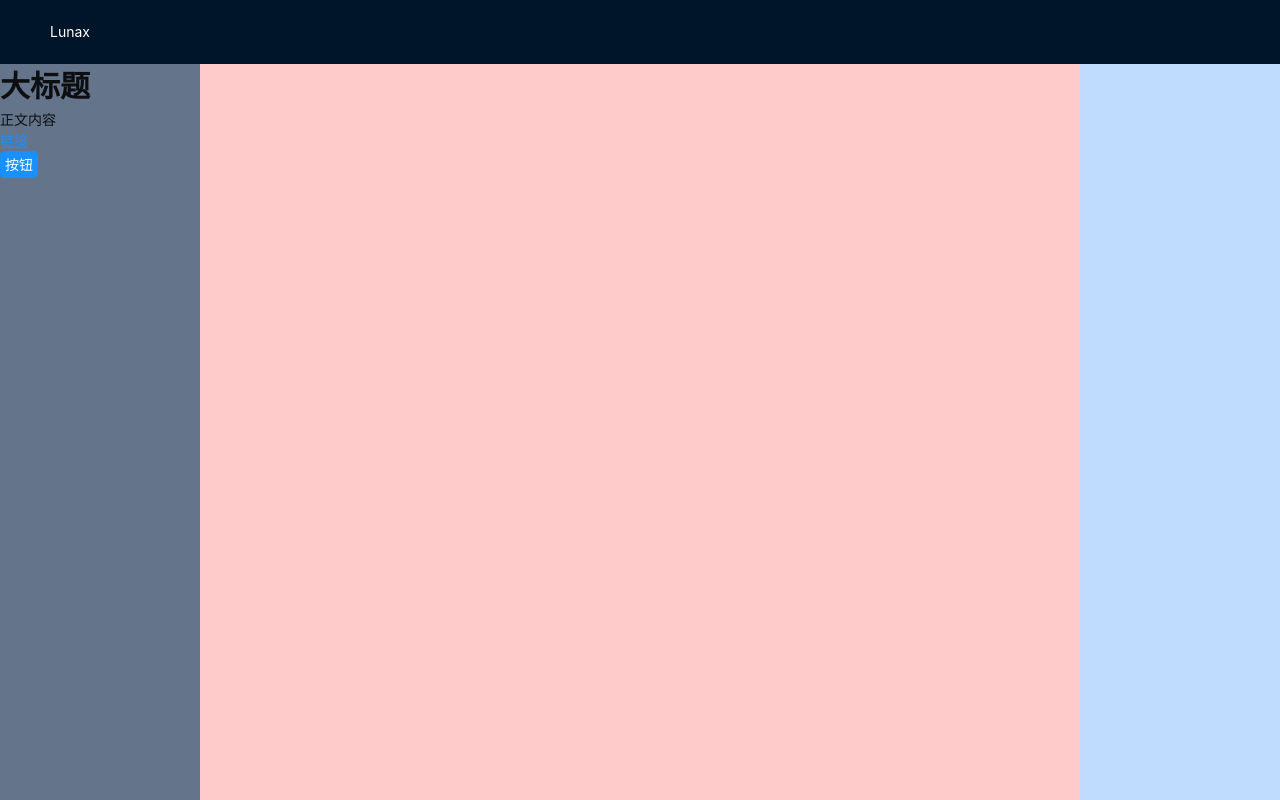
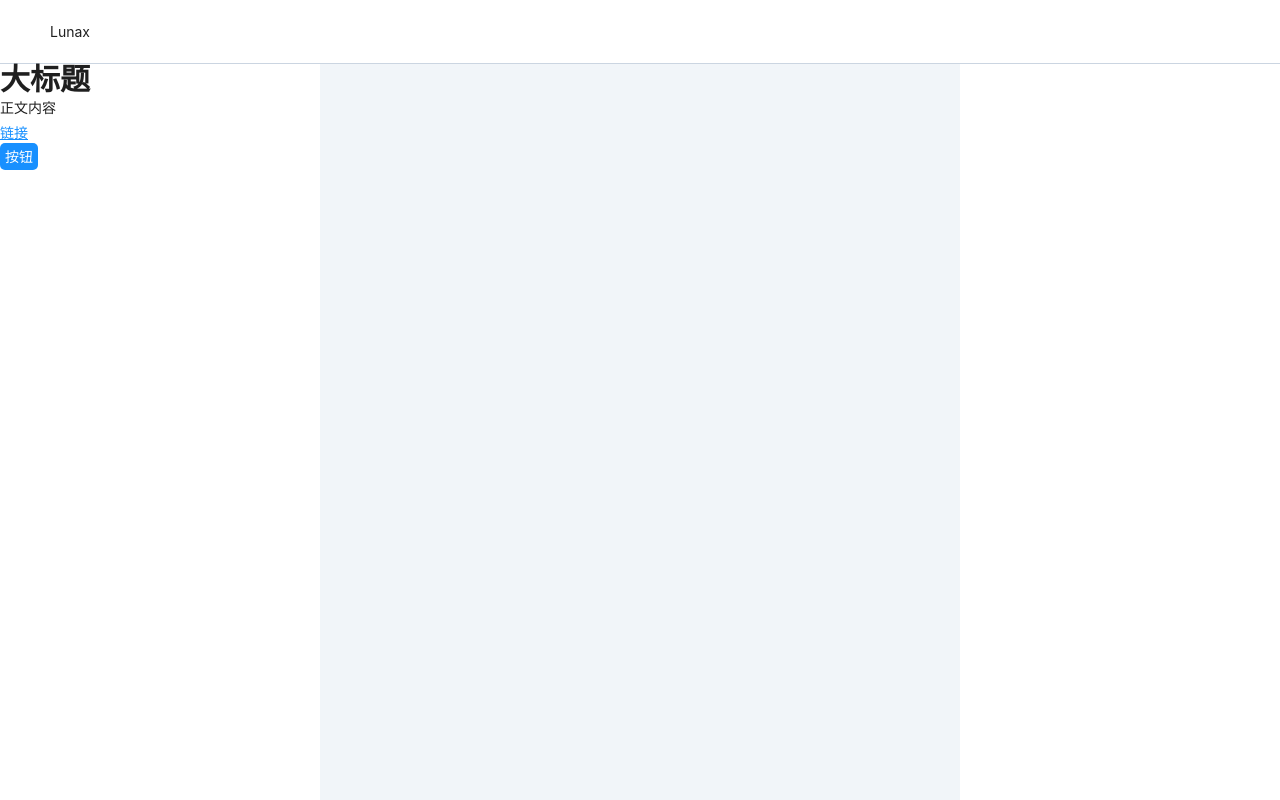
Before and after one commit to jerry-lllman/luna, a React (Vite) app in the folder packages/client/: page /editor in a window 1280 px wide. Built offline with nearby package versions, Linux system fonts and the light colour scheme.

Commit message:
feat: 实现动态渲染组件设置项

```diff
--- a/packages/client/src/components/PropsTable.tsx
+++ b/packages/client/src/components/PropsTable.tsx
@@ -1,5 +1,6 @@
 import { ComponentPropsType } from "@/defaultProps"
 import { PropToForm, PropsToForms, mapPropsToForms } from "@/propsMap"
+import { Form } from "antd"
 import { isNil, keys, reduce } from "lodash-es"
 import { Suspense } from "react"
 
@@ -22,7 +23,10 @@ export default function PropsTable(props: PropsTableProps) {
 
 
 	return (
-		<div>
+		<Form
+			labelCol={{ span: 6 }}
+			wrapperCol={{ span: 18 }}
+		>
 			{
 				keys(finalProps).map((key) => {
 					// 拿到 mapPropsToForms 中自定的对应字段的内容 PropToForm 类型
@@ -30,10 +34,22 @@ export default function PropsTable(props: PropsTableProps) {
 					// 如果 item 不存在则返回 null
 					if (isNil(item)) return null
 					// 否则渲染该组件
-					const	Component = item.component
-					return <Suspense fallback="loading"><Component value={item?.value} /></Suspense>
+					const Component = item.component
+					return (
+						<Suspense
+							key={key}
+							fallback={<div>loading...</div>}
+						>
+							<Form.Item
+								label={item.label}
+							>
+								{/* {item.label && <span>{item.label}</span>} */}
+								<Component value={item?.value}  {...item.extraProps} />
+							</Form.Item>
+						</Suspense>
+					)
 				})
 			}
-		</div>
+		</Form>
 	)
 }
--- a/packages/client/src/defaultTemplates.ts
+++ b/packages/client/src/defaultTemplates.ts
@@ -5,16 +5,19 @@ export const defaultTemplates: Omit<ComponentData, 'id'>[] = [
 		name: 'LText',
 		props: {
 			text: '大标题',
+			tag: 'h2',
 			fontSize: '30px',
+			lineHeight: '1',
 			fontWeight: 'bold',
-			tag: 'h2'
 		}
 	},
 	{
 		name: 'LText',
 		props: {
 			text: '正文内容',
-			tag: 'p'
+			tag: 'p',
+			fontSize: '14px',
+			lineHeight: '2',
 		}
 	},
 	{
--- a/packages/client/src/layouts/Header.tsx
+++ b/packages/client/src/layouts/Header.tsx
@@ -7,7 +7,7 @@ export default function Header(props: HeaderProps) {
 	const { title } = props
 
 	return (
-		<Layout.Header className=" text-white">
+		<Layout.Header  className="bg-white border-b border-b-slate-300">
 			<div>{title}</div>
 		</Layout.Header>
 	)
--- a/packages/client/src/pages/Editor/index.tsx
+++ b/packages/client/src/pages/Editor/index.tsx
@@ -22,10 +22,10 @@ export default function Editor() {
 	return (
 		<Layouts showHeader title="Lunax">
 			<Layout className="h-full">
-				<Layout.Sider className=" bg-slate-500">
+				<Layout.Sider theme="light" width={320}>
 					<ComponentList onItemClick={addComponent} />
 				</Layout.Sider>
-				<Layout.Content className=" p-7 bg-red-200">
+				<Layout.Content className=" p-7 bg-slate-100">
 					<div>
 						{
 							components.map(component => (
@@ -41,8 +41,10 @@ export default function Editor() {
 						}
 					</div>
 				</Layout.Content>
-				<Layout.Sider className="bg-blue-200">
-				 { currentComponent && currentComponent.props && <PropsTable props={currentComponent.props} />}
+				<Layout.Sider theme="light" width={320}>
+					<div className="p-7">
+						{currentComponent && currentComponent.props && <PropsTable props={currentComponent.props} />}
+					</div>
 				</Layout.Sider>
 			</Layout>
 		</Layouts>
--- a/packages/client/src/propsMap.ts
+++ b/packages/client/src/propsMap.ts
@@ -1,10 +1,14 @@
 import { lazy } from 'react';
-import { ComponentPropsType } from './defaultProps'
-const Input = lazy(() => import('antd/es/input'))
+import type { ComponentPropsType } from './defaultProps'
+const TextArea = lazy(() => import('antd/es/input/TextArea'))
+const InputNumber = lazy(() => import('antd/es/input-number'))
+const Slider = lazy(() => import('antd/es/slider'))
 
 export interface PropToForm {
-	component:  React.LazyExoticComponent<any>
+	component: React.LazyExoticComponent<any>
 	value?: string
+	extraProps?: { [key: string]: any }
+	label?: string
 }
 
 export type PropsToForms = {
@@ -13,6 +17,25 @@ export type PropsToForms = {
 
 export const mapPropsToForms: PropsToForms = {
 	text: {
-		component: Input,
+		label: '文本',
+		component: TextArea,
+		extraProps: {
+			rows: 3,
+			placeholder: '请输入内容',
+			style: { resize: 'none' }
+		}
+	},
+	fontSize: {
+		label: '字体大小',
+		component: InputNumber
+	},
+	lineHeight: {
+		label: '行高',
+		component: Slider,
+		extraProps: {
+			min: 0,
+			max: 3,
+			step: 0.1
+		}
 	}
 }
```
